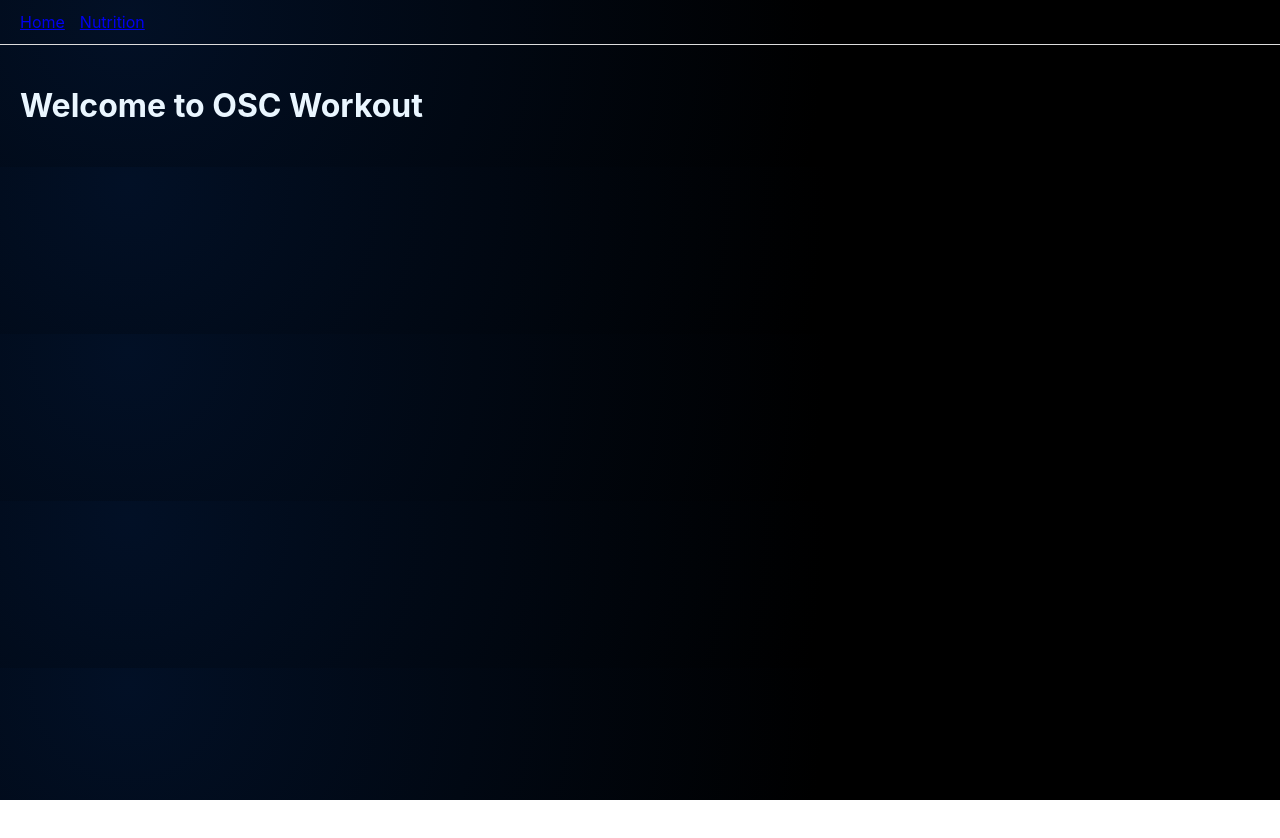
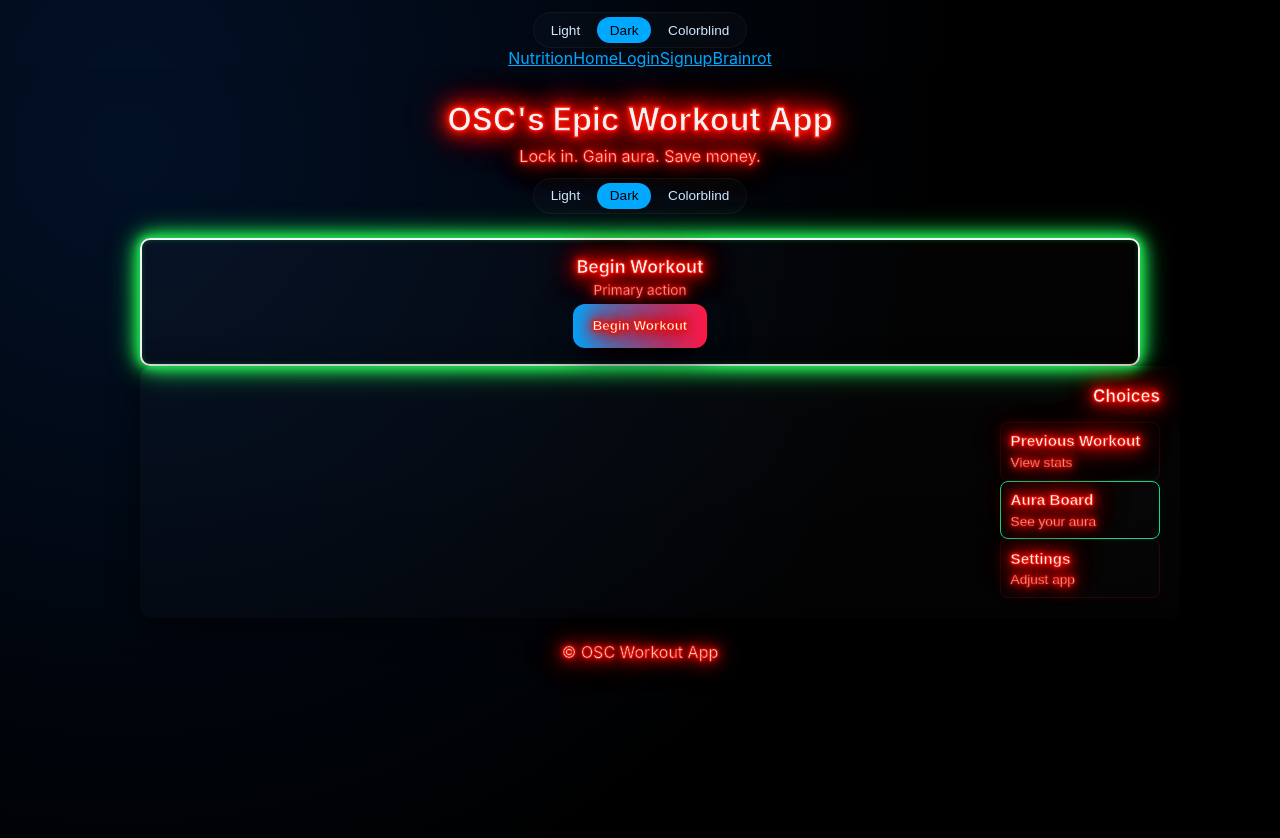
Before and after one commit to ufosc/OSC_Workout_App, a React (Create React App) app: page / in a window 1280 px wide. Shown: the top 838 px of the page. Before the commit the page ends 800 px from the top, so only its background shows below. Built offline with nearby package versions, Linux system fonts and the light colour scheme.

Commit message:
Complete theme toggle (#27): light/colorblind themes, fix App.js shadowing App.jsx

```diff
--- a/src/App.js
+++ /dev/null
@@ -1,21 +0,0 @@
-import React from 'react';
-import { BrowserRouter as Router, Routes, Route, Link } from 'react-router-dom';
-import Nutrition from './Components/Nutrition';
-
-function App() {
-  return (
-    <Router>
-      <nav style={{ padding: '12px 20px', display: 'flex', gap: '15px', borderBottom: '1px solid #ddd' }}>
-        <Link to="/">Home</Link>
-        <Link to="/nutrition">Nutrition</Link>
-      </nav>
-
-      <Routes>
-        <Route path="/" element={<div style={{ padding: '20px' }}><h1>Welcome to OSC Workout</h1></div>} />
-        <Route path="/nutrition" element={<Nutrition />} />
-      </Routes>
-    </Router>
-  );
-}
-
-export default App;
--- a/src/App.jsx
+++ b/src/App.jsx
@@ -6,6 +6,8 @@ import Signup from './Components/Signup';
 import Brainrot from "./Components/Brainrot";
 import Home from './Pages/Home';
 import Session from './Components/Session';
+import ThemeToggle from './Components/ThemeToggle';
+import Nutrition from './Components/Nutrition';
 
 const THEMES = ['dark', 'light', 'colorblind'];
 
@@ -26,7 +28,11 @@ function App() {
   return (
     <Router>
       <div className="App">
+        <ThemeToggle theme={theme} setTheme={setTheme} />
         <nav >
+          <NavLink to="/nutrition">
+            Nutrition
+          </NavLink>
           <NavLink
             to="/">
             Home
@@ -56,6 +62,7 @@ function App() {
             <Route path="/signup" element={<Signup />} />
             <Route path="/brainrot" element={<Brainrot />} />
             <Route path="/session" element={<Session />} />
+            <Route path="/nutrition" element={<Nutrition />} />
           </Routes>
         </div>
       </div>
--- a/src/index.css
+++ b/src/index.css
@@ -4,8 +4,8 @@
 */
 :root {
   --bg: radial-gradient(circle at 10% 10%, #021026 0%, #000 60%);
-  --text: #eaf6ff;
-  --text-heading: #ffffff;
+  --text: #ffffff;
+  --text-heading: #f3f4f6;
   --text-soft: #cfe8ff;
   --text-faint: rgba(200, 220, 255, 0.5);
   --surface: rgba(255, 255, 255, 0.02);
@@ -24,20 +24,20 @@
   2) Light
 */
 [data-theme="light"] {
-  --bg: radial-gradient(circle at 10% 10%, #e8f3ff 0%, #ffffff 60%);
-  --text: #0b1a2b;
-  --text-heading: #000c1a;
-  --text-soft: #24476b;
-  --text-faint: rgba(11, 26, 43, 0.55);
-  --surface: rgba(0,0,0,0.03); /* black at the low opacity*/
-  --surface-border: rgba(0,0,0,0.08);
-  --shadow: rgba(0, 0, 0, 0.12);
-  --accent-1: #0077cc; /*BLUE*/
-  --accent-2: #d11230; /*RED*/
-  --accent-3: #008a51; /*GREEN*/
-  --text-glow: transparent;
-  --button-glow: rgba(0, 119, 204, 0.35);
-  --on-accent: #fff;
+  --bg: radial-gradient(circle at 10% 10%, #e6f0ff 0%, #ffffff 60%);
+  --text: #111827;
+  --text-heading: #0b1220;
+  --text-soft: #1e3a5f;
+  --text-faint: rgba(30, 58, 95, 0.6);
+  --surface: rgba(0, 0, 0, 0.03);
+  --surface-border: rgba(0, 0, 0, 0.08);
+  --shadow: rgba(0, 0, 0, 0.15);
+  --accent-1: #0077cc;
+  --accent-2: #d90429;
+  --accent-3: #00995e;
+  --text-glow: #d90429;
+  --button-glow: #16a34a;
+  --on-accent: #ffffff;
 }
 
 /*
@@ -46,10 +46,10 @@
 [data-theme="colorblind"] {
   --accent-1: #56b4e9;
   --accent-2: #e69f00; /* Orange instead of red*/
-  --accent-3: #f0e442; /* Yellow instead of green*/
+  --accent-3: #56B4E9; /* Yellow instead of green*/
   --text-glow: #e69f00;
   --button-glow: #56b4e9;
-  --on-accent: #000;
+  --on-accent: #000000;
 }
 
 /*************** = ALREADY IN PROGRAM = ****************/
--- a/src/index.js
+++ b/src/index.js
@@ -4,6 +4,11 @@ import './index.css';
 import App from './App';
 import * as serviceWorkerRegistration from './serviceWorkerRegistration';
 import reportWebVitals from './reportWebVitals';
+
+document.documentElement.setAttribute(
+  'data-theme',
+  localStorage.getItem('theme') || 'dark'
+);
 
 const root = ReactDOM.createRoot(document.getElementById('root'));
 root.render(
```
